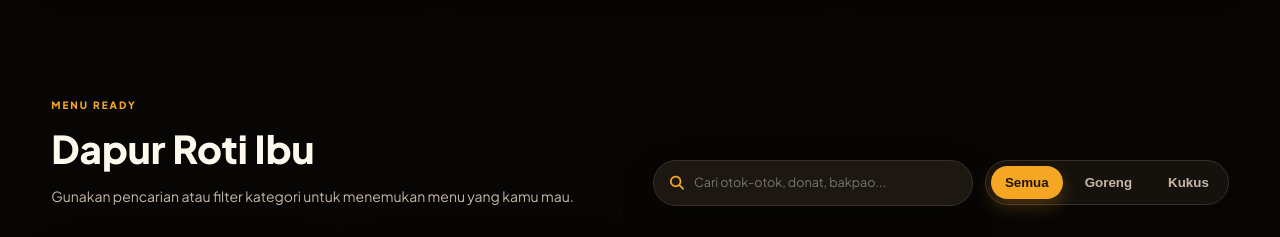
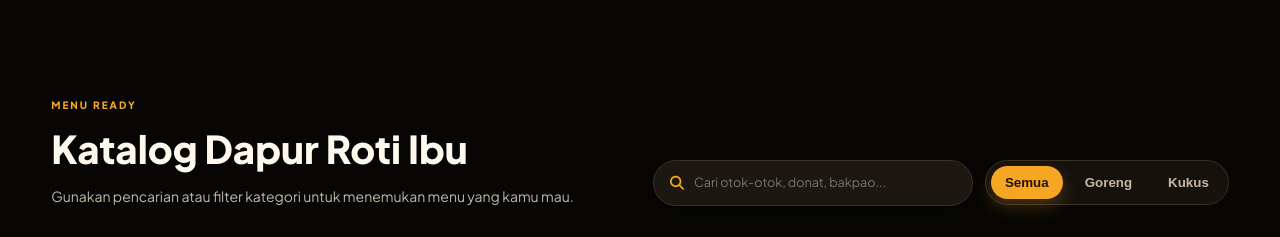
Before and after one commit to gilangs22/katalog-gorengan, a website: page public/index.html in a window 1280 px wide. Shown: the part 1280-1517 px from the top of the page. Drawn offline with Linux system fonts and the light colour scheme.

Commit message:
update poll

```diff
--- a/public/index.html
+++ b/public/index.html
@@ -96,7 +96,7 @@
         <div class="section-top">
             <div class="section-title">
                 <span class="sub-title">Menu Ready</span>
-                <h2>Dapur Roti Ibu</h2>
+                <h2>Katalog Dapur Roti Ibu</h2>
                 <p>Gunakan pencarian atau filter kategori untuk menemukan menu yang kamu mau.</p>
             </div>
             <div class="controls">
```
